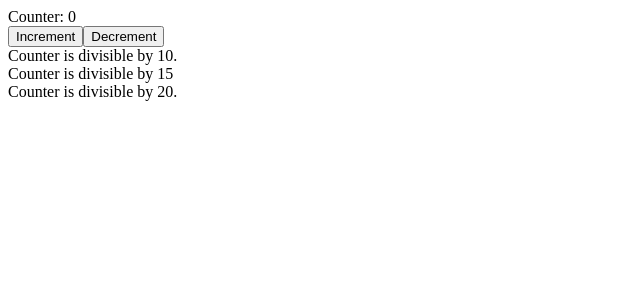
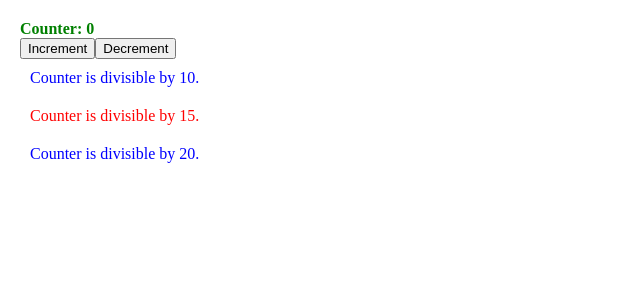
Before and after one commit to NidzaJov/vezbe-repo, a React (Create React App) app in the folder ReactVezbe/todos-app/: page / in a window 1280 px wide. Shown: the top 300 px of the page, without its empty margins (0-640 px from the left). Built offline with nearby package versions, Linux system fonts and the light colour scheme.

Commit message:
CSS modules, custom styling  and dynamic styling with sass and clasnames package

```diff
--- a/ReactVezbe/todos-app/package.json
+++ b/ReactVezbe/todos-app/package.json
@@ -6,6 +6,7 @@
     "@testing-library/jest-dom": "^5.15.0",
     "@testing-library/react": "^11.2.7",
     "@testing-library/user-event": "^12.8.3",
+    "classnames": "^2.3.1",
     "react": "^17.0.2",
     "react-dom": "^17.0.2",
     "react-scripts": "4.0.3",
@@ -34,5 +35,8 @@
       "last 1 firefox version",
       "last 1 safari version"
     ]
+  },
+  "devDependencies": {
+    "sass": "^1.43.4"
   }
 }
--- a/ReactVezbe/todos-app/src/App.js
+++ b/ReactVezbe/todos-app/src/App.js
@@ -1,29 +1,30 @@
 import { Counter } from './components/Counter';
 import { CustomButton } from './components/CustomButton';
-import { useCounter } from './hooks/useCounter'
+import { useCounter } from './hooks/useCounter';
+import { Messages } from './components/Messages'
 
 export function App() {
 
   const { counter, decrementCounter, incrementCounter } = useCounter(5);
-  const messages = [];
+  const messageStrings = [];
 
   const divisibleByTen = (counter % 10) === 0;
   const divisibleByFifteen = (counter % 15) === 0;
   const divisibleByTweenty = (counter % 20) === 0;
 
-  if (divisibleByTen) messages.push('Counter is divisible by 10.');
-  if (divisibleByFifteen) messages.push('Counter is divisible by 15');
-  if (divisibleByTweenty) messages.push('Counter is divisible by 20.');
+  if (divisibleByTen) messageStrings.push({
+    text: 'Counter is divisible by 10.',
+    isWarning: false
+  });
+  if (divisibleByFifteen) messageStrings.push({
+    text: 'Counter is divisible by 15.',
+    isWarning: true
+  });
+  if (divisibleByTweenty) messageStrings.push({
+    text: 'Counter is divisible by 20.',
+    isWarning: false
+  });
 
-  const messageElements = messages
-  .map(
-    (msg, idx) => (
-    <div key={`message-${idx}`}>
-      {msg}
-      </div>
-    )
-  );
-  console.log(messageElements)
     return (
       <>
         <Counter counterValue={ counter }/>
@@ -33,7 +34,7 @@ export function App() {
         <CustomButton isClicked={decrementCounter}>
           Decrement
         </CustomButton>
-        {messageElements}
+        <Messages messages={messageStrings} />
       </>
     )
 
--- a/ReactVezbe/todos-app/src/components/Counter.js
+++ b/ReactVezbe/todos-app/src/components/Counter.js
@@ -1,6 +1,8 @@
+import styles from './Counter.module.scss'
+
 export function Counter(props) {
         return (
-            <div>
+            <div className={styles.message}>
                 Counter: {props.counterValue}
             </div>
         );
--- /dev/null
+++ b/ReactVezbe/todos-app/src/components/Counter.module.scss
@@ -0,0 +1,4 @@
+.message {
+    color: green;
+    font-weight: 700;
+}
--- /dev/null
+++ b/ReactVezbe/todos-app/src/components/Messages.js
@@ -0,0 +1,24 @@
+import styles from './Messages.module.scss';
+import classNames from 'classnames';
+
+console.log('Styles are', styles);
+
+export function Messages(props) {
+
+    return props.messages.map(
+        (msg, idx) => {
+            const messagesClasses = classNames(
+                'my-padding',
+                {
+                    [styles.primary]: !msg.isWarning,
+                    [styles.warning]: msg.isWarning
+                }
+            );
+            return (
+                <div key={`message-${idx}`} className={messagesClasses}>
+                    {msg.text}
+                </div>
+            )
+        }
+    )
+}
--- /dev/null
+++ b/ReactVezbe/todos-app/src/components/Messages.module.scss
@@ -0,0 +1,10 @@
+$warning-color: red;
+$normal-color: blue;
+
+.primary {
+    color: $normal-color;
+}
+
+.warning {
+    color: $warning-color;
+}
--- a/ReactVezbe/todos-app/src/index.js
+++ b/ReactVezbe/todos-app/src/index.js
@@ -1,6 +1,6 @@
 import React from 'react';
 import ReactDOM from 'react-dom';
-import './index.css';
+import './index.scss';
 import { App } from './App';
 
 ReactDOM.render(
--- /dev/null
+++ b/ReactVezbe/todos-app/src/index.scss
@@ -0,0 +1,7 @@
+body {
+    margin: 20px;
+}
+
+.my-padding {
+    padding: 10px;
+}
```
Also changed, not shown: ReactVezbe/todos-app/src/index.css (deleted), 1 other file (tests, documents, lock files or other folders).
